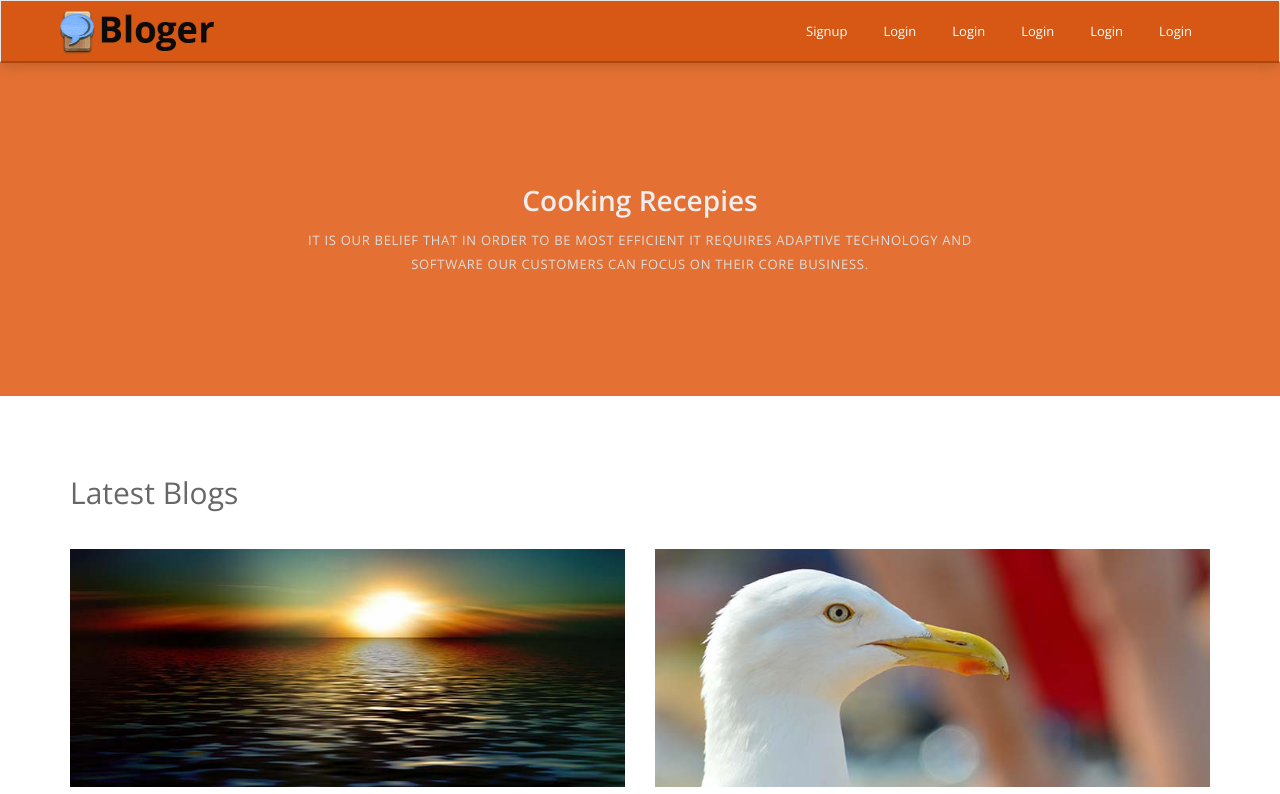
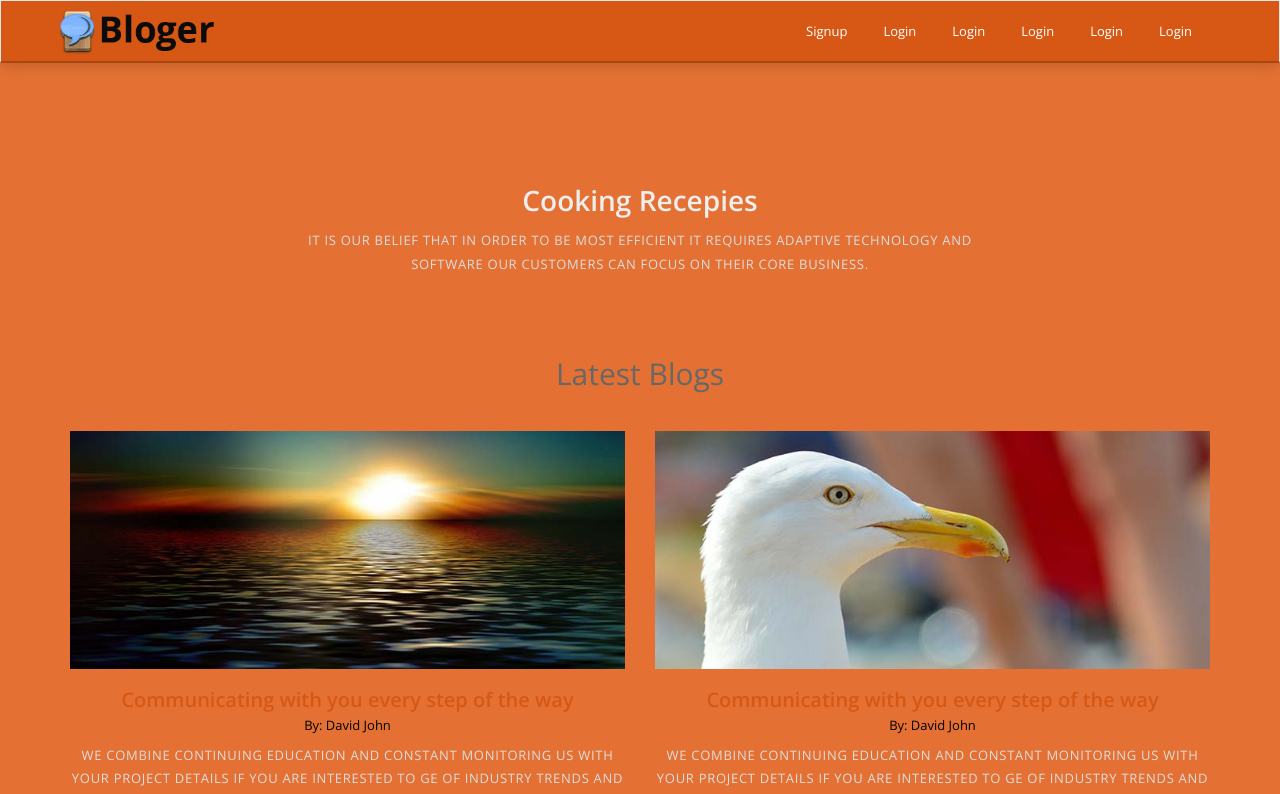
Before and after one commit to edvasilev94/CRA-Project, a JavaScript app: page / in a window 1280 px wide. Shown: the top 794 px of the page. Built offline with nearby package versions, Linux system fonts and the light colour scheme; the HTML template or start-up script is replaced by a standard one.

Commit message:
adding routes and home page

```diff
--- a/src/App.js
+++ b/src/App.js
@@ -1,7 +1,8 @@
-import Banner from "./components/Banner/Banner";
+import { Routes, Route } from 'react-router-dom';
+
+import Home from "./components/Home/Home";
 import Footer from "./components/Footer/Footer";
 import Header from "./components/Header/Header";
-import LatestRecepies from "./components/LatestRecepies/LatestRecepies";
 import Login from "./components/Login/Login";
 import Register from "./components/Register/Register";
 
@@ -10,10 +11,11 @@ function App() {
   return (
     <div>
       <Header />
-      <Banner />
-      <LatestRecepies />
-      <Login />
-      <Register />
+
+      <Routes>
+        <Route path="/" element={<Home/>} />
+      </Routes>
+
       <Footer />
     </div>
   );
--- a/src/components/Banner/Banner.js
+++ /dev/null
@@ -1,12 +0,0 @@
-const Banner = () => {
-    return (
-        <div class="banner">
-        <div class="container">
-            <h2>Cooking Recepies</h2>
-            <p>It is our belief that in order to be most efficient it requires adaptive technology and software our customers can focus on their core business.</p>
-        </div>
-    </div>
-        )
-};
-
-export default Banner;
--- /dev/null
+++ b/src/components/Home/Home.css
@@ -0,0 +1,3 @@
+.author{
+    color: black
+}
--- a/src/components/LatestRecepies/LatestRecepies.js
+++ b/src/components/Home/Home.js
@@ -1,5 +1,13 @@
-const LatestRecepies = () => {
+import './Home.css'
+
+const Home = () => {
     return (
+    <div>
+        <div class="banner">
+        <div class="container">
+            <h2>Cooking Recepies</h2>
+            <p>It is our belief that in order to be most efficient it requires adaptive technology and software our customers can focus on their core business.</p>
+        </div>
         <div class="blog" id="blog">
 				<div class="container">
 					<div class="default-heading">
@@ -9,8 +17,8 @@ const LatestRecepies = () => {
 						<div class="col-md-6 col-sm-6">
 							<div class="entry">
 								<img class="img-responsive" src="img/blog/1.jpg" alt="Blog" />
-								<h3><a href="#">Communicating with you every step of the way</a></h3>
-								<span class="meta">
+								<h3 className="artname"><a href="#">Communicating with you every step of the way</a></h3>
+								<span class="author">
 									By: David John
 								</span>
 								<p>We combine continuing education and constant monitoring us with your project details if you are interested to ge of industry trends and innovations to provide the right IT solution at the right time. Contact us with your project details if you are interested to get our Web Solution or Software Development Services.</p>
@@ -20,7 +28,7 @@ const LatestRecepies = () => {
 							<div class="entry">
 								<img class="img-responsive" src="img/blog/2.jpg" alt="Blog" />
 								<h3><a href="#">Communicating with you every step of the way</a></h3>
-								<span class="meta">
+								<span class="author">
 									By: David John
 								</span>
 								<p>We combine continuing education and constant monitoring us with your project details if you are interested to ge of industry trends and innovations to provide the right IT solution at the right time. Contact us with your project details if you are interested to get our Web Solution or Software Development Services.</p>
@@ -32,9 +40,9 @@ const LatestRecepies = () => {
 					</div>
 				</div>
 			</div>
-    )
-
-
+    </div>
+    </div>
+        )
 };
 
-export default LatestRecepies;
+export default Home;
```
